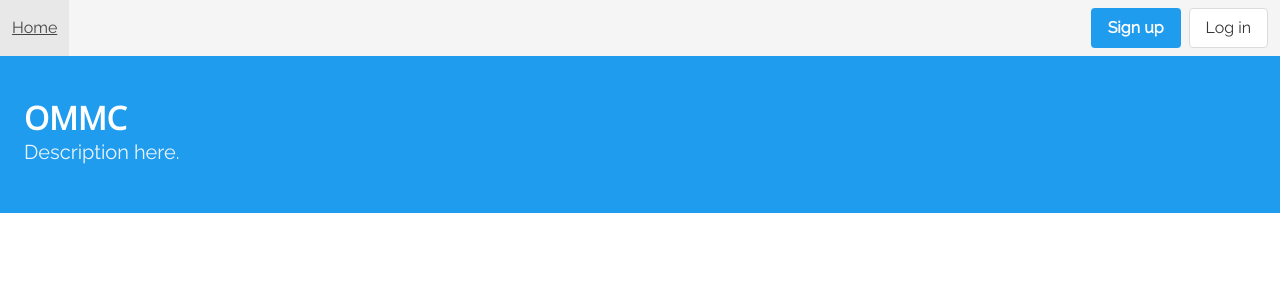
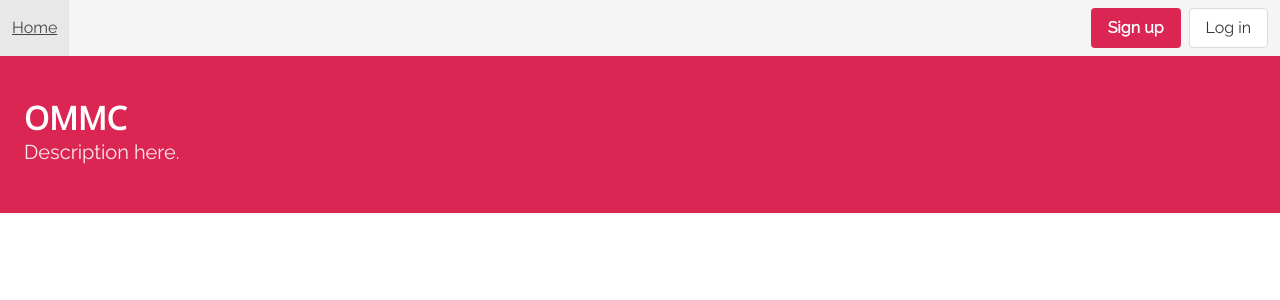
Before and after one commit to Kevin-Liu-01/OMMC-Math-Comp, a Flask app: page / in a window 1280 px wide. Shown: the top 300 px of the page. Run offline with Flask 2, Linux system fonts and the light colour scheme; some libraries are stand-ins or nearby versions.

Commit message:
revert darkmode color changes

```diff
--- a/static/sass/styles.scss
+++ b/static/sass/styles.scss
@@ -1,6 +1,7 @@
 @charset "utf-8";
 
-$info: #209CEE;
+$info: #db2553;
+$link: #42ecf5;
 
 @import "bulma/bulma.sass";
 
```
